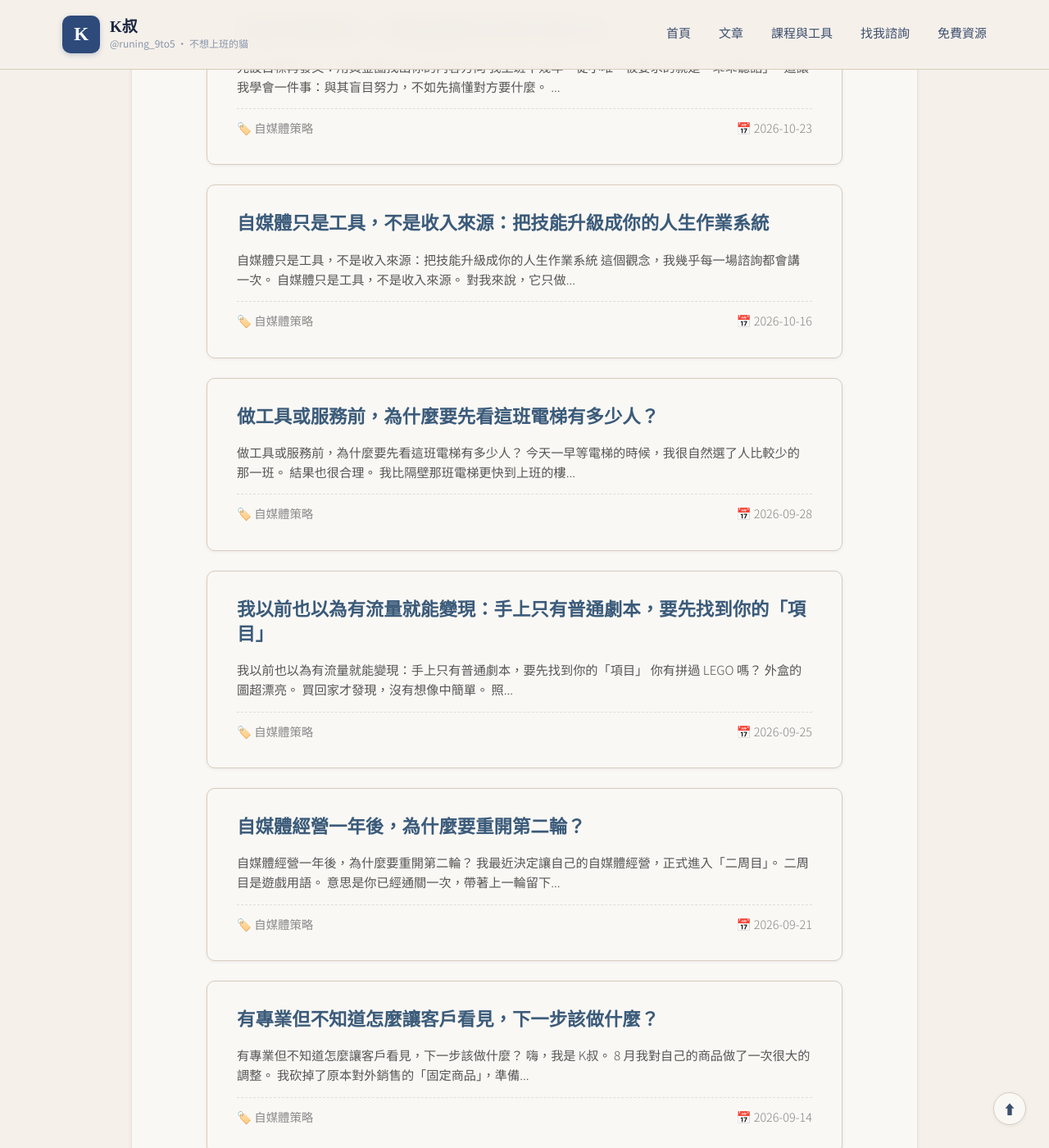
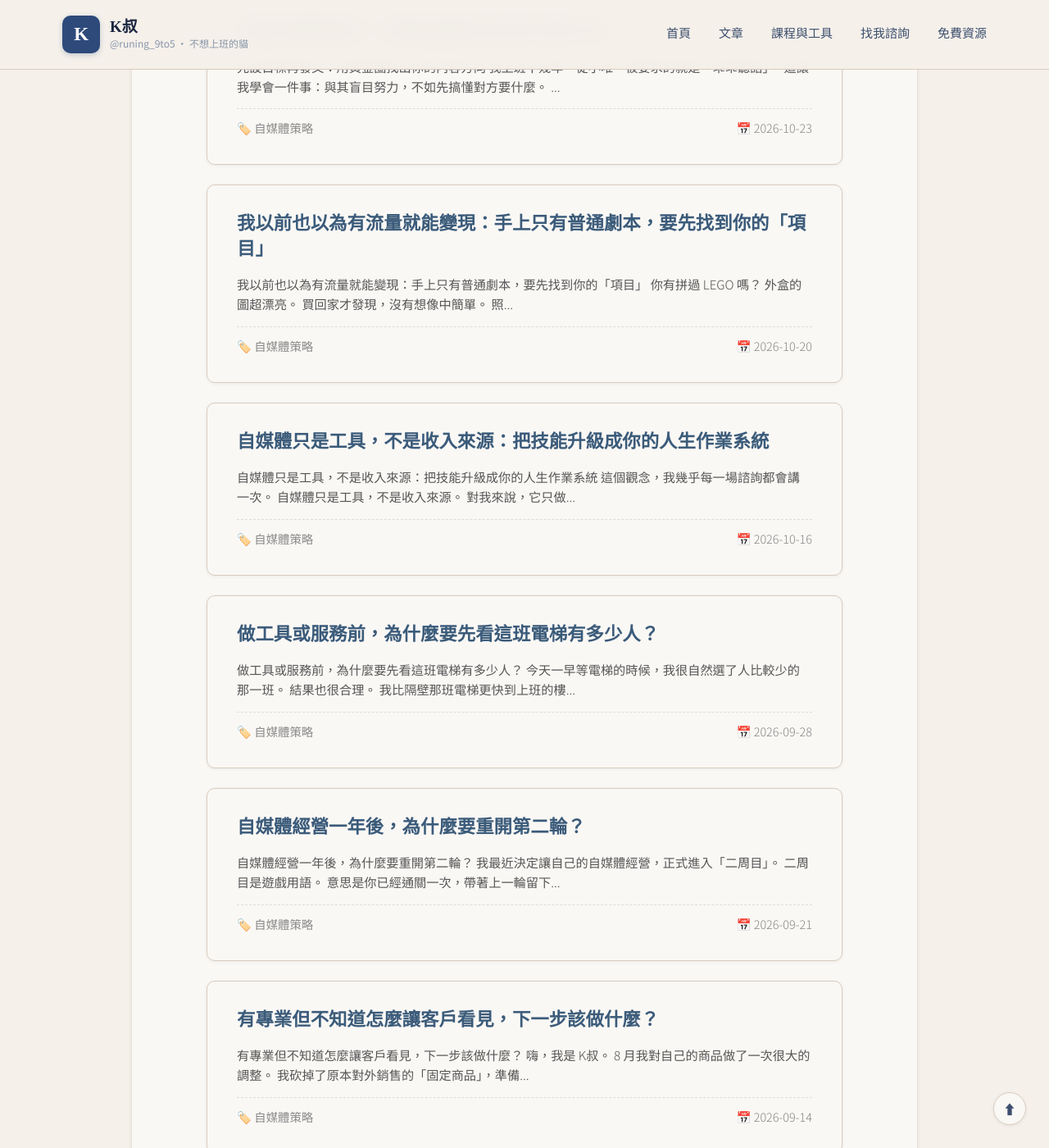
Before and after one commit to KenHAI666/Runing9TO5, a Jekyll site: the page built from articles.md, in a window 1280 px wide and 1400 px high, scrolled down 4195 px. Shown: the whole window at 82% size. Built offline with Jekyll 4.4.1, drawn with Linux system fonts in a browser that asks for light colours.

Commit message:
Schedule ordinary-script article for 2026-10-20

```diff
--- a/_posts/2026-09-25-ordinary-script-needs-a-project.md
+++ b/_posts/2026-10-20-ordinary-script-needs-a-project.md
@@ -2,8 +2,8 @@
 layout: post
 author: "K叔"
 title: "我以前也以為有流量就能變現：手上只有普通劇本，要先找到你的「項目」"
-date: 2026-09-25
-last_modified_at: 2026-09-25
+date: 2026-10-20
+last_modified_at: 2026-10-20
 lang: zh-TW
 description: "羨慕別人輕鬆做出好內容、輕鬆賺錢？K叔回顧自己從「拍片等流量」到「先有項目、再做內容」的轉變，談普通人怎麼讓 Threads 內容接到詢問。"
 categories: [content-strategy]
```
